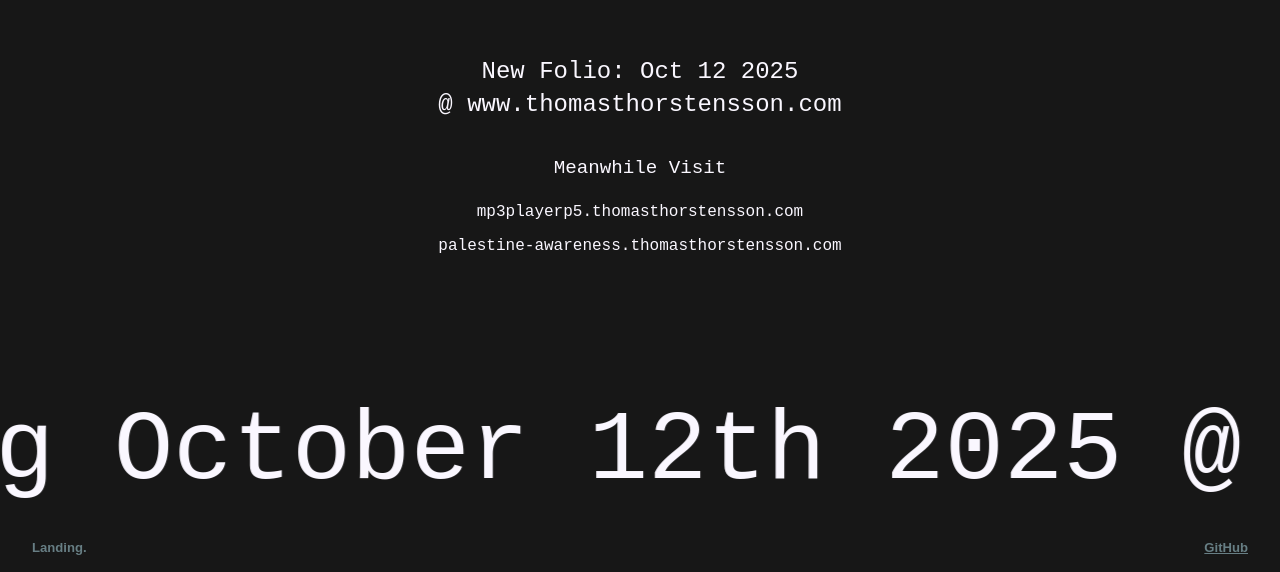
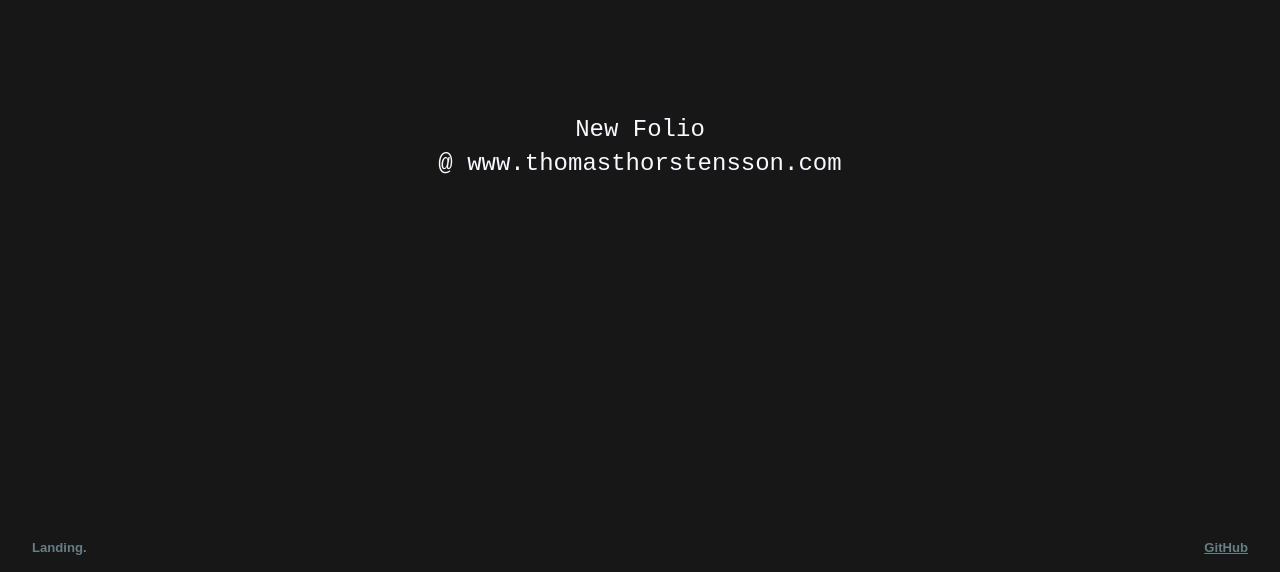
Before and after one commit to thorstensson/landing-page-2025, a Nuxt app: page / in a window 1280 px wide. Shown: the part 228-800 px from the top of the page. Built offline with nearby package versions, Linux system fonts and the light colour scheme.

Commit message:
thomasjt.com is no more. added netlify.toml file to get the redirect up to my main folio domain without upsetting google seo robots.

```diff
--- a/pages/index.vue
+++ b/pages/index.vue
@@ -4,11 +4,63 @@ definePageMeta({
 })
 
 useHead({
-  title: "Creative Developer • Thorstensson"
+  title: "Thomas Thorstensson - Creative Developer",
+  meta: [
+    {
+      name: "description",
+      content:
+        "Creative Developer Thomas Thorstensson. New portfolio launching October 2025 at www.thomasthorstensson.com",
+    },
+    {
+      name: "keywords",
+      content:
+        "Thomas Thorstensson, Creative Developer, Web Developer, Portfolio, thomasthorstensson.com",
+    },
+    { name: "author", content: "Thomas Thorstensson" },
+    { name: "robots", content: "noindex, nofollow" },
+
+    // Open Graph / Facebook
+    { property: "og:type", content: "website" },
+    { property: "og:url", content: "https://www.thomasthorstensson.com/" },
+    {
+      property: "og:title",
+      content: "Thomas Thorstensson - Creative Developer",
+    },
+    {
+      property: "og:description",
+      content:
+        "Creative Developer Thomas Thorstensson. New portfolio launching October 2025.",
+    },
+    { property: "og:site_name", content: "Thomas Thorstensson" },
+
+    // Twitter
+    { name: "twitter:card", content: "summary_large_image" },
+    { name: "twitter:url", content: "https://www.thomasthorstensson.com/" },
+    {
+      name: "twitter:title",
+      content: "Thomas Thorstensson - Creative Developer",
+    },
+    {
+      name: "twitter:description",
+      content:
+        "Creative Developer Thomas Thorstensson. New portfolio launching October 2025.",
+    },
+
+    // Additional SEO
+    { name: "viewport", content: "width=device-width, initial-scale=1" },
+    { "http-equiv": "X-UA-Compatible", content: "IE=edge" },
+  ],
+  link: [
+    {
+      rel: "alternate",
+      hreflang: "en",
+      href: "https://www.thomasthorstensson.com/",
+    },
+  ],
 })
 
 const scrollConfig = reactive({
-  text: "                        New Folio coming October 12th 2025 @ www.thomasthorstensson.com (nothing there yet). Thanks.",
+  text: "Redirecting to new portfolio...",
 })
 </script>
 
@@ -16,32 +68,13 @@ const scrollConfig = reactive({
   <div class="page-wrapper">
     <div class="launch">
       <h1 class="launch__heading">
-        New Folio: Oct 12 2025<br/>@ www.thomasthorstensson.com
+        New Folio<br />@ www.thomasthorstensson.com
       </h1>
-      <p class="launch__subtext">Meanwhile Visit</p>
-      <div class="launch__links">
-        <a
-          href="https://mp3playerp5.thomasthorstensson.com"
-          target="_blank"
-          class="launch__link"
-        >
-          mp3playerp5.thomasthorstensson.com
-        </a>
-        <a
-          href="https://palestine-awareness.thomasthorstensson.com"
-          target="_blank"
-          class="launch__link"
-        >
-          palestine-awareness.thomasthorstensson.com
-        </a>
-      </div>
     </div>
-    <UITextScroller :text="scrollConfig.text" />
   </div>
 </template>
 
 <style lang="scss" scoped>
-
 .page-wrapper {
   display: flex;
   justify-content: center;
@@ -69,7 +102,7 @@ const scrollConfig = reactive({
   &__subtext {
     font-family: $sans-text;
     color: $secondary;
-    font-size: 1.2rem;
+    font-size: 2.2rem;
     font-weight: $sans-text-wgt;
     margin-bottom: 1.5rem;
   }
@@ -90,7 +123,7 @@ const scrollConfig = reactive({
     transition: color 0.3s ease;
 
     &:hover {
-      color:$accent1;
+      color: $accent1;
     }
   }
 }
```
Also changed, not shown: public/robots.txt (added), 2 other files (tests, documents, lock files or other folders).
